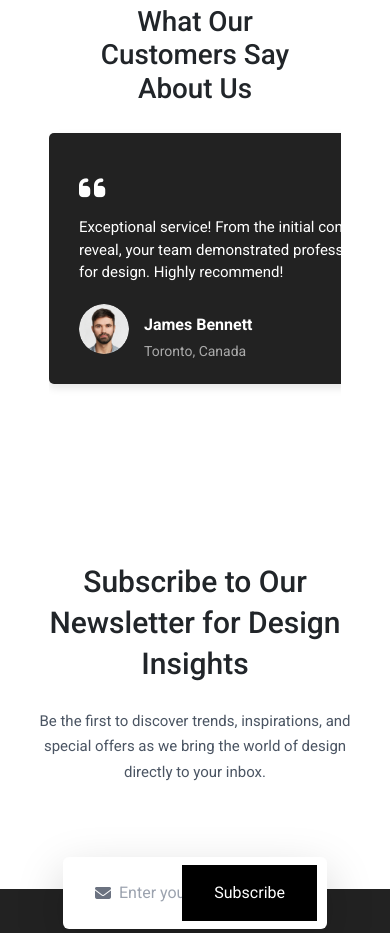
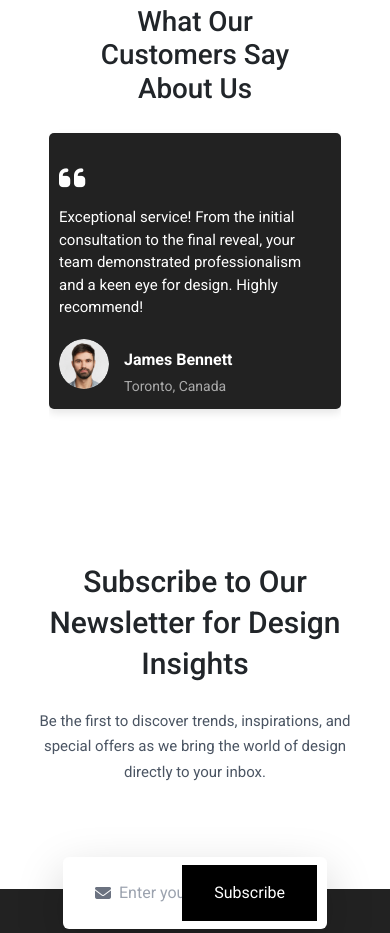
Before and after one commit to NourhanGamal2/page-Landing2, a plain HTML site: page index.html in a window 390 px wide. Shown: the part 4580-5513 px from the top of the page. Drawn offline with nearby package versions, Linux system fonts and the light colour scheme.

Commit message:
Update style.css

```diff
--- a/style.css
+++ b/style.css
@@ -490,6 +490,11 @@ footer div.VivaDecor h4 {
         padding: 10px 30px ;
         width: 100%;
     }
+    .testimonial-card.secound {
+        width: 100%;
+        padding: 10px ;
+        padding-right: 30px;
+    }
 
     .testimonial-card p {
         font-size: 13px;
@@ -498,6 +503,7 @@ footer div.VivaDecor h4 {
     .arrows i {
         padding: 8px 10px;
         font-size: 14px;
+        margin-top: -100px;
     }
     /* =========================== */
     .section-input .max-w-4xl {
```
